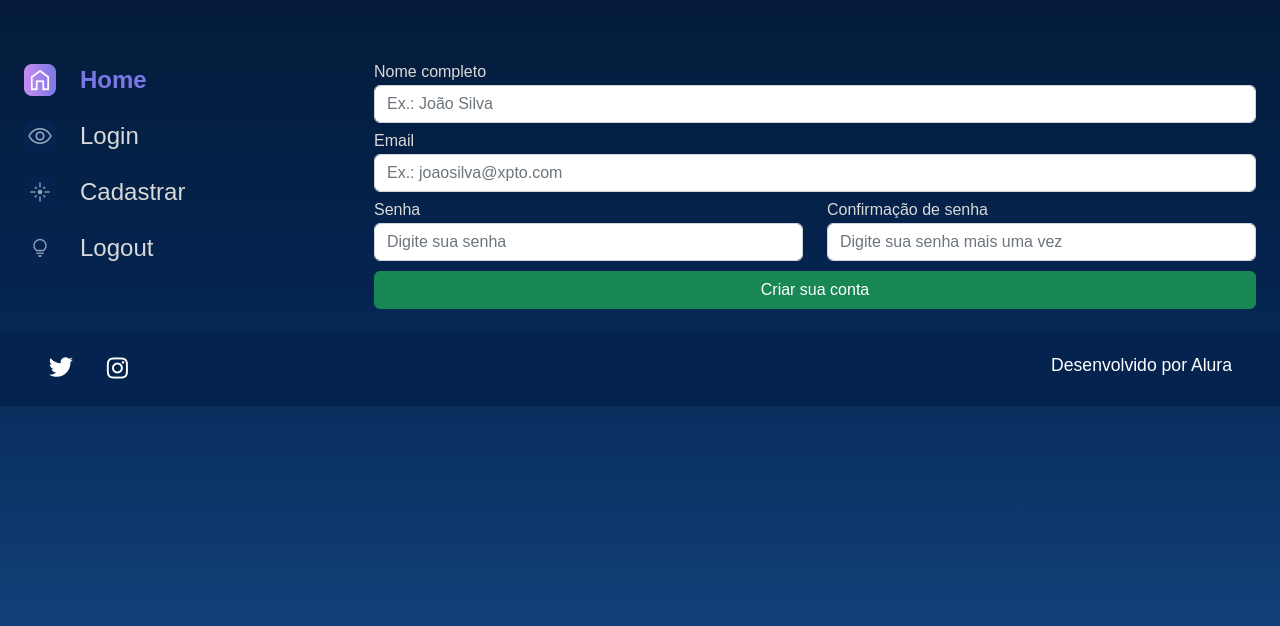
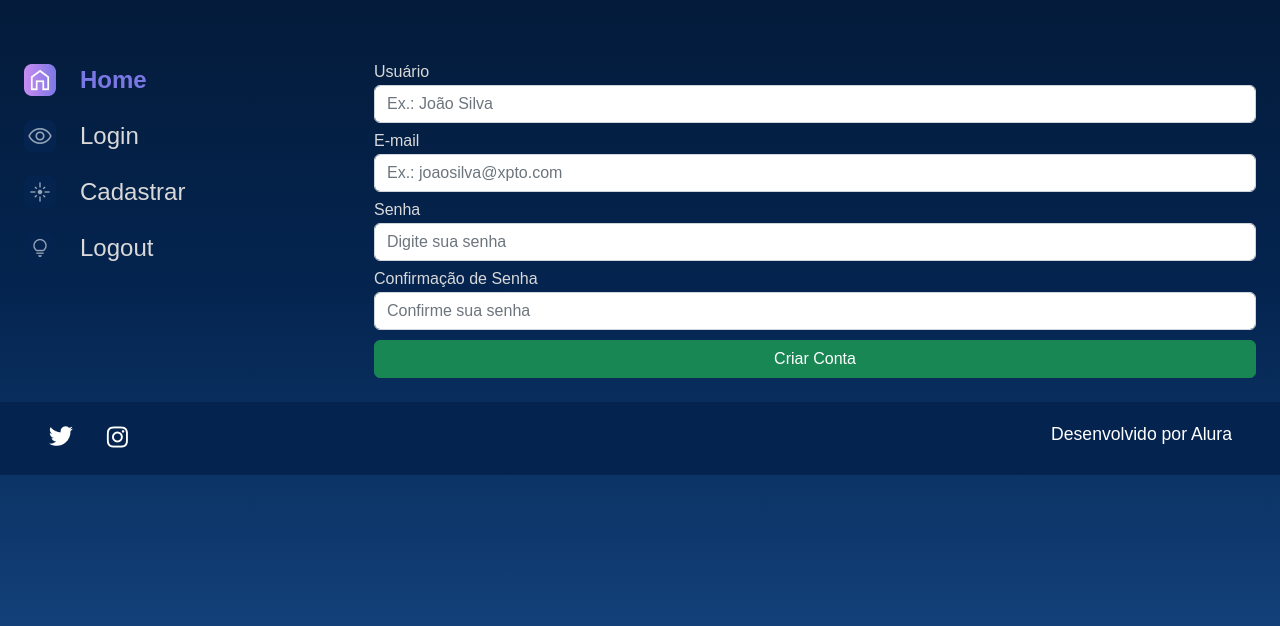
Before and after one commit to Eduardo-JS-22/estudos, a Django app: page /register/ in a window 1280 px wide. Shown: the part 114-740 px from the top of the page. Run offline with Django 5.2, Linux system fonts and the light colour scheme.

Commit message:
Implement user authentication forms and templates with improved structure and styling

```diff
--- /dev/null
+++ b/templates/user/base.html
@@ -0,0 +1,25 @@
+{% load static %}
+
+<!DOCTYPE html>
+<html lang="pt-br">
+
+<head>
+    <meta charset="UTF-8">
+    <meta http-equiv="X-UA-Compatible" content="IE=edge">
+    <meta name="viewport" content="width=device-width, initial-scale=1.0">
+    <title>Alura Space</title>
+    <link rel="preconnect" href="https://fonts.googleapis.com">
+    <link rel="preconnect" href="https://fonts.gstatic.com" crossorigin>
+    <link href="https://fonts.googleapis.com/css2?family=Poppins:wght@400;500;600&display=swap" rel="stylesheet">
+    <!-- CSS only -->
+    <link href="https://cdn.jsdelivr.net/npm/bootstrap@5.2.2/dist/css/bootstrap.min.css" rel="stylesheet" integrity="sha384-Zenh87qX5JnK2Jl0vWa8Ck2rdkQ2Bzep5IDxbcnCeuOxjzrPF/et3URy9Bv1WTRi" crossorigin="anonymous">
+    <link rel="stylesheet" href="{% static '/styles/style.css' %}">
+</head>
+
+<body>
+    {% block content %}
+    {% endblock %}
+    {% include 'user/partials/_footer.html' %}
+</body>
+
+</html>
--- /dev/null
+++ b/templates/user/partials/_footer.html
@@ -0,0 +1,12 @@
+{% load static %}
+<footer class="rodape">
+    <div class="rodape__icones">
+        <a href="https://twitter.com/AluraOnline" target=”_blank” >
+            <img src="{% static 'assets/ícones/1x/twitter.png' %}" alt="ícone twitter">
+        </a>
+        <a href="https://www.instagram.com/aluraonline/" target=”_blank” >
+            <img src="{% static 'assets/ícones/1x/instagram.png' %}" alt="ícone instagram">
+        </a>
+    </div>
+    <p class="rodape__texto">Desenvolvido por Alura</p>
+</footer>
--- /dev/null
+++ b/templates/user/partials/_menu.html
@@ -0,0 +1,24 @@
+{% load static %}
+<div class="pagina-inicial">
+        <header class="cabecalho">
+            <img src="{% static '/assets/logo/Logo(2).png' %}" alt="Logo da Alura Space" />
+            <div class="cabecalho__busca">
+                <div class="busca__fundo">
+                    <form action="{% url 'search' %}">
+                        <input  class="busca__input" type="text" name="buscar" placeholder="O que você procura?">
+                        <button type="submit">
+                            <img class="busca__icone" src="{% static '/assets/ícones/1x/search.png' %}" alt="ícone de search">
+                        </button>
+                    </form>
+                </div>
+            </div>
+        </header>
+        <main class="principal">
+            <section class="menu-lateral">
+                <nav class="menu-lateral__navegacao">
+                    <a href="{% url 'index' %}"><img src="{% static '/assets/ícones/1x/Home - ativo.png' %}"> Home</a>
+                    <a href="{% url 'login' %}"><img src="{% static '/assets/ícones/1x/Mais vistas - inativo.png' %}"> Login</a>
+                    <a href="{% url 'register' %}"><img src="{% static '/assets/ícones/1x/Novas - inativo.png' %}"> Cadastrar</a>
+                    <a href="#"><img src="{% static '/assets/ícones/1x/Surpreenda-me - inativo.png' %}"> Logout</a>
+                </nav>
+            </section>
--- a/templates/user/register.html
+++ b/templates/user/register.html
@@ -1,72 +1,23 @@
+{% extends 'user/base.html' %}
 {% load static %}
-
-<!DOCTYPE html>
-<html lang="pt-br">
-
-<head>
-    <meta charset="UTF-8">
-    <meta http-equiv="X-UA-Compatible" content="IE=edge">
-    <meta name="viewport" content="width=device-width, initial-scale=1.0">
-    <title>Alura Space</title>
-    <link rel="preconnect" href="https://fonts.googleapis.com">
-    <link rel="preconnect" href="https://fonts.gstatic.com" crossorigin>
-    <link href="https://fonts.googleapis.com/css2?family=Poppins:wght@400;500;600&display=swap" rel="stylesheet">
-    <!-- CSS only -->
-    <link href="https://cdn.jsdelivr.net/npm/bootstrap@5.2.2/dist/css/bootstrap.min.css" rel="stylesheet" integrity="sha384-Zenh87qX5JnK2Jl0vWa8Ck2rdkQ2Bzep5IDxbcnCeuOxjzrPF/et3URy9Bv1WTRi" crossorigin="anonymous">
-    <link rel="stylesheet" href="{% static '/styles/style.css' %}">
-</head>
-
-<body>
-    <div class="pagina-inicial">
-        <header class="cabecalho">
-            <img src="{% static '/assets/logo/Logo(2).png' %}" alt="Logo da Alura Space" />
-            <div class="cabecalho__busca">
-                <div class="busca__fundo">
-                    <form action="{% url 'search' %}">
-                        <input  class="busca__input" type="text" name="buscar" placeholder="O que você procura?">
-                        <button type="submit">
-                            <img class="busca__icone" src="{% static '/assets/ícones/1x/search.png' %}" alt="ícone de search">
-                        </button>
-                    </form>
-                </div>
-            </div>
-        </header>
-        <main class="principal">
-            <section class="menu-lateral">
-                <nav class="menu-lateral__navegacao">
-                    <a href="{% url 'index' %}"><img src="{% static '/assets/ícones/1x/Home - ativo.png' %}"> Home</a>
-                    <a href="{% url 'login' %}"><img src="{% static '/assets/ícones/1x/Mais vistas - inativo.png' %}"> Login</a>
-                    <a href="{% url 'register' %}"><img src="{% static '/assets/ícones/1x/Novas - inativo.png' %}"> Cadastrar</a>
-                    <a href="#"><img src="{% static '/assets/ícones/1x/Surpreenda-me - inativo.png' %}"> Logout</a>
-                </nav>
-            </section>
+{% block content %}
+    {% include 'user/partials/_menu.html' %}
             <section class="galeria" style="margin-left: 5em">
                 <form action="" method="">
+                    {% csrf_token %}
                     <div class="row">
-                        <div class="col-12 col-lg-12" style="margin-bottom: 10px;">
-                            <label for="nome_cadastro" style="color:#D9D9D9; margin-bottom: 5px;"><b>Nome completo</b></label>
-                            <input type="text" class="form-control" name="nome_cadastro" placeholder="Ex.: João Silva" required>
-                        </div>
-                        <div class="col-12 col-lg-12" style="margin-bottom: 10px;">
-                            <label for="email" style="color:#D9D9D9; margin-bottom: 5px;"><b>Email</b></label>
-                            <input type="email" class="form-control" name="email" placeholder="Ex.: joaosilva@xpto.com" required>
-                        </div>
-                        <div class="col-12 col-lg-6" style="margin-bottom: 10px;">
-                            <label for="password1" style="color:#D9D9D9; margin-bottom: 5px;"><b>Senha</b></label>
-                            <input type="password" class="form-control" name="password1" placeholder="Digite sua senha" required>
-                        </div>
-                        <div class="col-12 col-lg-6" style="margin-bottom: 10px;">
-                            <label for="password2" style="color:#D9D9D9; margin-bottom: 5px;"><b>Confirmação de senha</b></label>
-                            <input type="password" class="form-control" name="password2" placeholder="Digite sua senha mais uma vez" required>
-                        </div>
+                        {% for field in form.visible_fields %}
+                            <div class="col-12 col-lg-12" style="margin-bottom: 10px;">
+                                <label for="{{ field.id_for_label }}" style="color:#D9D9D9; margin-bottom: 5px;"><b>{{ field.label }}</b></label>
+                                {{ field }}
+                            </div>
+                        {% endfor %}
                         <div class="col-12 text-center">
-                            <button class="btn btn-success col-12" style="padding: top 5px;" type="submit">Criar sua conta</button>
+                            <button class="btn btn-success col-12" style="padding: top 5px;" type="submit">Criar Conta</button>
                         </div>
                     </div>
                 </form>
             </section>
         </main>
     </div>
-</body>
-
-{% include 'gallery/partials/_footer.html' %}
+{% endblock %}
--- /dev/null
+++ b/user/forms.py
@@ -0,0 +1,23 @@
+from django import forms
+
+class LoginForm(forms.Form):
+    username = forms.CharField(max_length=150, label='Usuário', required=True, widget=forms.TextInput(
+        attrs={'placeholder': 'Ex.: João Silva', 'class': 'form-control'}
+    ))
+    password = forms.CharField(label='Senha', required=True, widget=forms.PasswordInput(
+        attrs={'placeholder': 'Digite sua senha', 'class': 'form-control'}
+    ))
+
+class RegisterForm(forms.Form):
+    username = forms.CharField(max_length=150, label='Usuário', required=True, widget=forms.TextInput(
+        attrs={'placeholder': 'Ex.: João Silva', 'class': 'form-control'}
+    ))
+    email = forms.EmailField(label='E-mail', required=True, widget=forms.EmailInput(
+        attrs={'placeholder': 'Ex.: joaosilva@xpto.com', 'class': 'form-control'}
+    ))
+    password1 = forms.CharField(label='Senha', required=True, widget=forms.PasswordInput(
+        attrs={'placeholder': 'Digite sua senha', 'class': 'form-control'}
+    ))
+    password2 = forms.CharField(label='Confirmação de Senha', required=True, widget=forms.PasswordInput(
+        attrs={'placeholder': 'Confirme sua senha', 'class': 'form-control'}
+    ))
--- a/user/views.py
+++ b/user/views.py
@@ -1,12 +1,13 @@
 from django.shortcuts import render
-from django.contrib.auth import authenticate, login as auth_login, logout as auth_logout
-from django.contrib.auth.models import User
+from user.forms import LoginForm, RegisterForm
 
 def login(request):
-    return render(request, 'user/login.html')
+    form = LoginForm()
+    return render(request, 'user/login.html', {'form': form})
 
 def logout(request):
     return render(request, 'user/logout.html')
 
 def register(request):
-    return render(request, 'user/register.html')
+    form = RegisterForm()
+    return render(request, 'user/register.html', {'form': form})
```
Also changed, not shown: templates/user/login.html (+11 -52 lines).
